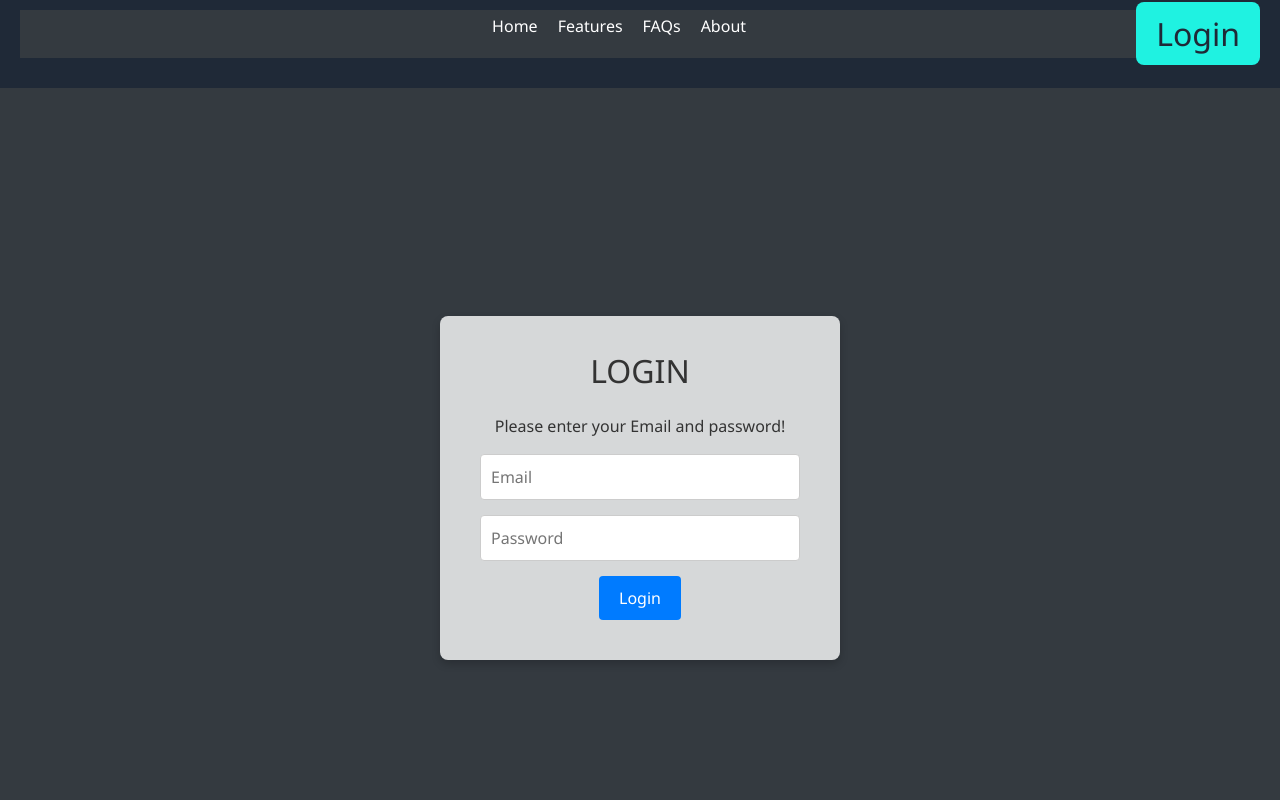
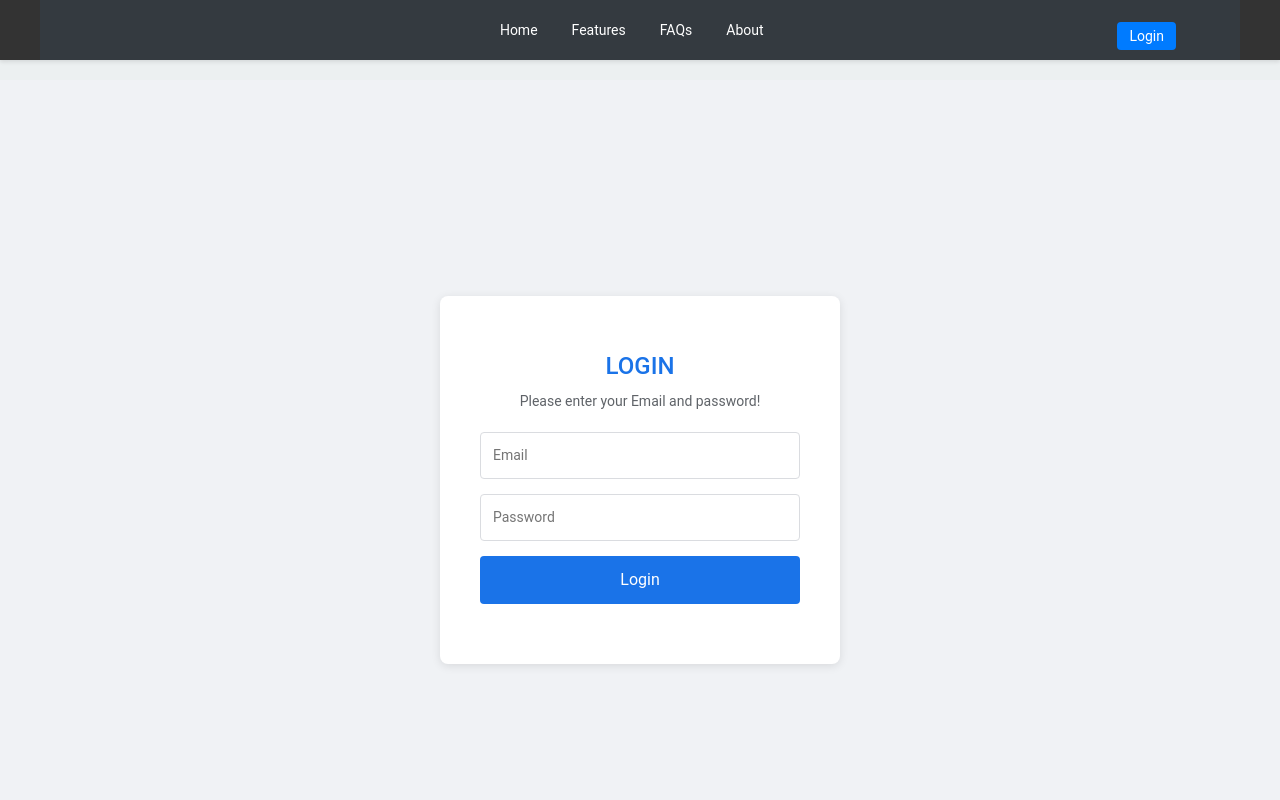
Before and after one commit to 115ayush/CCPSproj, a React (Vite) app in the folder Client/: page / in a window 1280 px wide. Shown: the top 800 px of the page. Built offline with nearby package versions, Linux system fonts and the light colour scheme.

Commit message:
version 1.0.0

```diff
--- a/Client/src/Componentes/DisplayResponse.css
+++ b/Client/src/Componentes/DisplayResponse.css
@@ -1,37 +1,149 @@
-.response-list {
-    max-width: 70%;
-    margin: 0 auto;
-    padding: 20px;
-    /* background-color: black; */
-}
-.resH{
-    color: red;
-    font-weight: bold;
-    font-size: 50px;
-}
-.response-item {
-    background: #fff;
-    border-radius: 8px;
-    box-shadow: 0 2px 4px rgba(0, 0, 0, 0.1);
-    padding: 20px;
-    margin: 10px 0;
-    background-color:burlywood
+:root {
+    --primary-color: #3498db;
+    --secondary-color: #2c3e50;
+    --background-color: #ecf0f1;
+    --text-color: #34495e;
+    --card-background: #ffffff;
+    --shadow-color: rgba(0, 0, 0, 0.1);
 }
 
-.response-item h3 {
-    margin-bottom: 10px;
-    color: #333;
+body {
+    margin: 0;
+    padding: 0;
+    font-family: 'Roboto', Arial, sans-serif;
+    background-color: var(--background-color);
+    color: var(--text-color);
 }
 
-.response-item p {
-    margin: 5px 0;
-    color: #555;
+.response-container {
+    max-width: 800px;
+    margin: 2rem auto;
+    padding: 2rem;
+    position: relative;
 }
 
-/* .carousel .slide {
-    background: none;
-} */
+.home-button {
+    position: absolute;
+    top: 10px;
+    left: 10px;
+    padding: 10px 20px;
+    background-color: var(--primary-color);
+    color: white;
+    border: none;
+    border-radius: 5px;
+    cursor: pointer;
+    font-size: 1rem;
+    transition: background-color 0.3s ease;
+}
 
-.carousel .control-dots .dot {
-    background: #333;
+.home-button:hover {
+    background-color: var(--secondary-color);
 }
+
+.response-header {
+    font-size: 2.5rem;
+    color: var(--primary-color);
+    text-align: center;
+    margin-bottom: 2rem;
+    font-weight: 300;
+}
+
+.response-item {
+    background-color: var(--card-background);
+    border-radius: 8px;
+    padding: 1.5rem;
+    margin-bottom: 1.5rem;
+    box-shadow: 0 4px 6px var(--shadow-color);
+    transition: transform 0.3s ease, box-shadow 0.3s ease;
+}
+
+.response-item:hover {
+    transform: translateY(-5px);
+    box-shadow: 0 6px 12px var(--shadow-color);
+}
+
+.response-name {
+    font-size: 1.8rem;
+    color: var(--secondary-color);
+    margin-bottom: 1rem;
+    font-weight: 500;
+}
+
+.response-details p {
+    margin: 0.7rem 0;
+    font-size: 1rem;
+    line-height: 1.6;
+}
+
+.response-details strong {
+    color: var(--primary-color);
+    font-weight: 500;
+}
+
+.response-text {
+    margin-top: 1.5rem;
+    text-align: left;
+}
+
+.response-text h4 {
+    color: var(--primary-color);
+    font-size: 1.2rem;
+    margin-bottom: 0.5rem;
+}
+
+.response-text p {
+    font-size: 1rem;
+    line-height: 1.6;
+    white-space: pre-wrap;
+}
+
+.loader,
+.error,
+.no-responses {
+    text-align: center;
+    font-size: 1.5rem;
+    margin-top: 3rem;
+    color: var(--secondary-color);
+}
+
+.error {
+    color: #e74c3c;
+}
+
+/* Carousel customization */
+.carousel .control-arrow {
+    background-color: var(--primary-color) !important;
+    opacity: 0.8 !important;
+    transition: opacity 0.3s ease;
+}
+
+.carousel .control-arrow:hover {
+    opacity: 1 !important;
+}
+
+.carousel .slide {
+    background: transparent;
+}
+
+@media (max-width: 768px) {
+    .response-container {
+        padding: 1rem;
+    }
+
+    .response-header {
+        font-size: 2rem;
+    }
+
+    .response-item {
+        padding: 1rem;
+    }
+
+    .response-name {
+        font-size: 1.5rem;
+    }
+
+    .response-details p,
+    .response-text p {
+        font-size: 0.9rem;
+    }
+}
--- a/Client/src/Componentes/DisplayStudents.jsx
+++ b/Client/src/Componentes/DisplayStudents.jsx
@@ -32,9 +32,9 @@ export default function DisplayStudents({ users }) {
     return (
         <div className="containerA">
             <div className="headerA">
-                <div className='additem' onClick={handleAddClick} style={{ cursor: 'pointer' }}>
-                    <h1 style={{ fontSize: 25 }}> Add New User </h1>
-                    <IoMdAddCircleOutline style={{ width: 20, height: 20 }} />
+                <div className='' onClick={handleAddClick} style={{ cursor: 'pointer' }}>
+
+                    <IoMdAddCircleOutline style={{ width: 40, height: 40 , color:'white',marginLeft:5}} />
                 </div>
                 <div>
                     <h2 className="headingA">Student Placement Team</h2>
--- a/Client/src/Componentes/Header.css
+++ b/Client/src/Componentes/Header.css
@@ -1,37 +1,46 @@
+/* Header.css */
+
 .header-container {
-  background-color: #1F2937; /* Dark background color */
-  padding: 10px 20px;
-  box-shadow: 0 2px 4px rgba(0, 0, 0, 0.1);
+  background-color: #333;
+  box-shadow: 0 2px 4px rgba(0,0,0,.1);
 }
 
 .header {
   display: flex;
+  justify-content: space-between;
   align-items: center;
-  justify-content: space-between;
+  padding: 0 5%;
+  max-width: 1200px;
+  margin: 0 auto;
+  height: 60px;
 }
 
 .header-logo .logo-link {
-  text-decoration: none;
-  color: #FFFFFF;
-  font-size: 1.5rem;
-  font-weight: bold;
+  display: flex;
+  align-items: center;
 }
 
 .header-nav .nav-list {
+  display: flex;
   list-style: none;
-  display: flex;
-  gap: 20px;
+  margin: 0;
+  padding: 0;
 }
 
-.header-nav .nav-link {
-  text-decoration: none;
-  color: #FFFFFF;
-  font-size: 1rem;
-  transition: color 0.3s;
+.nav-item {
+  margin: 0 5px;
 }
 
-.header-nav .nav-link:hover {
-  color: #1FF2E1; /* Hover color */
+.nav-link {
+  color: #fff;
+  text-decoration: none;
+  padding: 0.5rem 0.75rem;
+  transition: color 0.3s ease;
+  font-size: 14px;
+}
+
+.nav-link:hover {
+  color: #007bff;
 }
 
 .header-profile {
@@ -39,25 +48,32 @@
 }
 
 .profile-dropdown {
-  display: flex;
-  align-items: center;
+  position: relative;
 }
 
-.profile-pic img {
+.profile-dropdown-toggle {
+  background: none;
+  border: none;
   cursor: pointer;
-  border: 2px solid #1FF2E1;
-  padding: 2px;
+  padding: 0;
+}
+
+.profile-dropdown-toggle img {
+  border-radius: 50%;
+  object-fit: cover;
 }
 
 .dropdown-menu {
+  position: absolute;
+  right: 0;
+  top: 100%;
+  background-color: #ffffff;
+  border: 1px solid #e0e0e0;
+  border-radius: 4px;
+  box-shadow: 0 2px 10px rgba(0,0,0,.1);
   display: none;
-  position: absolute;
-  top: 50px;
-  right: 0;
-  background-color: #FFFFFF;
-  box-shadow: 0 2px 10px rgba(0, 0, 0, 0.1);
-  border-radius: 8px;
-  overflow: hidden;
+  min-width: 200px;
+  z-index: 1000;
 }
 
 .profile-dropdown:hover .dropdown-menu {
@@ -65,40 +81,49 @@
 }
 
 .dropdown-item {
-  padding: 10px 20px;
-  color: #1F2937;
-  cursor: pointer;
-  text-align: left;
+  display: block;
+  padding: 0.5rem 1rem;
+  color: #333;
+  text-decoration: none;
+  font-size: 14px;
 }
 
-.dropdown-item.change-pic-label {
-  display: flex;
-  justify-content: space-between;
-  align-items: center;
+.user-email {
+  font-weight: bold;
+}
+
+.change-pic-label {
+  cursor: pointer;
 }
 
 .change-pic-input {
   display: none;
 }
 
-.change-pic-label:hover {
-  background-color: #F1F5F9;
+.logout-link {
+  color: #dc3545;
+  cursor: pointer;
+  background: none;
+  border: none;
+  width: 100%;
+  text-align: left;
+  font-size: 14px;
 }
 
 .logout-link:hover {
-  background-color: #F1F5F9;
+  background-color: #f8d7da;
 }
 
 .login-button {
-  padding: 10px 20px;
-  background-color: #1FF2E1;
-  color: #1F2937;
+  background-color: #007bff;
+  color: white;
+  padding: 0.35rem 0.75rem;
+  border-radius: 4px;
   text-decoration: none;
-  border-radius: 8px;
-  transition: background-color 0.3s, color 0.3s;
+  transition: background-color 0.3s ease;
+  font-size: 14px;
 }
 
 .login-button:hover {
-  background-color: #17d2c1;
-  color: #FFFFFF;
+  background-color: #0056b3;
 }
--- a/Client/src/Componentes/Header.jsx
+++ b/Client/src/Componentes/Header.jsx
@@ -1,7 +1,9 @@
+// Header.jsx
+
 import React, { useState } from 'react';
 import { Link } from 'react-router-dom';
 import image from '../user.png';
-import './Header.css'; // Import the new CSS file
+import './Header.css';
 
 const Header = ({ user, handleLogout }) => {
   const [profileImage, setProfileImage] = useState(image);
@@ -22,7 +24,7 @@ const Header = ({ user, handleLogout }) => {
       <header className="header">
         <div className="header-logo">
           <Link to="/" className="logo-link">
-            <svg className="bi" width="40" height="32" role="img" aria-label="Bootstrap">
+            <svg className="bi" width="32" height="32" role="img" aria-label="Logo">
               <use xlinkHref="#bootstrap"></use>
             </svg>
           </Link>
@@ -30,31 +32,31 @@ const Header = ({ user, handleLogout }) => {
 
         <nav className="header-nav">
           <ul className="nav-list">
-            <li><Link to="/" className="nav-link">Home</Link></li>
-            <li><Link to="/features" className="nav-link">Features</Link></li>
-            <li><Link to="/faqs" className="nav-link">FAQs</Link></li>
-            <li><Link to="/about" className="nav-link">About</Link></li>
+            <li className="nav-item"><Link to="/" className="nav-link">Home</Link></li>
+            <li className="nav-item"><Link to="/features" className="nav-link">Features</Link></li>
+            <li className="nav-item"><Link to="/faqs" className="nav-link">FAQs</Link></li>
+            <li className="nav-item"><Link to="/about" className="nav-link">About</Link></li>
           </ul>
         </nav>
 
         <div className="header-profile">
           {user.exists === 1 ? (
             <div className="profile-dropdown">
-              <div className="profile-pic">
-                <img src={profileImage} alt="Profile" className="rounded-circle" width="40" height="40" />
-              </div>
-              <ul className="dropdown-menu">
+              <button className="profile-dropdown-toggle">
+                <img src={profileImage} alt="Profile" className="rounded-circle" width="32" height="32" />
+              </button>
+              <ul className="dropdown-menu profile-dropdown-menu">
                 <li>
-                  <label className="dropdown-item">
-                    {user.email}
-                  </label>
+                  <span className="dropdown-item user-email">{user.email}</span>
+                </li>
+                <li>
                   <label className="dropdown-item change-pic-label">
                     Change Profile Picture
                     <input type="file" onChange={handleImageChange} className="change-pic-input" />
                   </label>
                 </li>
                 <li>
-                  <div onClick={handleLogout} className="dropdown-item logout-link">Logout</div>
+                  <button onClick={handleLogout} className="dropdown-item logout-link">Logout</button>
                 </li>
               </ul>
             </div>
--- /dev/null
+++ b/Client/src/Componentes/Signup.css
@@ -0,0 +1,100 @@
+.lbox1 {
+  display: flex;
+  justify-content: center;
+  align-items: center;
+  min-height: 100vh;
+  background-color: #f0f2f5;
+}
+
+.lbox2 {
+  background-color: white;
+  border-radius: 8px;
+  box-shadow: 0 2px 10px rgba(0, 0, 0, 0.1);
+  padding: 40px;
+  width: 100%;
+  max-width: 400px;
+}
+
+.lbox3 {
+  text-align: center;
+}
+
+h2 {
+  color: #1a73e8;
+  margin-bottom: 10px;
+  font-size: 24px;
+}
+
+p {
+  color: #5f6368;
+  margin-bottom: 20px;
+  font-size: 14px;
+}
+
+.inputField {
+  width: 100%;
+  padding: 12px;
+  margin-bottom: 15px;
+  border: 1px solid #dadce0;
+  border-radius: 4px;
+  font-size: 14px;
+  transition: border-color 0.3s;
+}
+
+.inputField:focus {
+  outline: none;
+  border-color: #1a73e8;
+}
+
+.btn {
+  width: 100%;
+  padding: 12px;
+  background-color: #1a73e8;
+  color: white;
+  border: none;
+  border-radius: 4px;
+  font-size: 16px;
+  cursor: pointer;
+  transition: background-color 0.3s;
+}
+
+.btn:hover {
+  background-color: #1669d6;
+}
+
+.signupPrompt {
+  margin-top: 20px;
+  text-align: center;
+}
+
+.signupLink {
+  color: #1a73e8;
+  text-decoration: none;
+  font-size: 14px;
+  transition: color 0.3s;
+}
+
+.signupLink:hover {
+  color: #1669d6;
+  text-decoration: underline;
+}
+
+.checkbox-container {
+  display: flex;
+  justify-content: flex-start;
+  align-items: center;
+  margin-bottom: 15px;
+}
+
+label {
+  display: flex;
+  align-items: center;
+  font-size: 14px;
+  color: #5f6368;
+}
+
+input[type="checkbox"] {
+  margin-right: 8px;
+  width: 18px;
+  height: 18px;
+}
--- a/Client/src/Routes/Layout.jsx
+++ b/Client/src/Routes/Layout.jsx
@@ -1,8 +1,7 @@
 import React from "react";
 import Header from "../Componentes/Header";
 import Footer from "../Componentes/Footer";
-import Sidebar from "../Componentes/Sidebar";
-import "./Layout.css";
+
 
 
 const Layout = ({ children, user, handleLogout }) => {
```
Also changed, not shown: Client/src/Componentes/DisplayResponse.jsx (+17 -26 lines), Client/src/Componentes/SignUp.jsx (+5 -5 lines), 2 other files (tests, documents, lock files or other folders).
